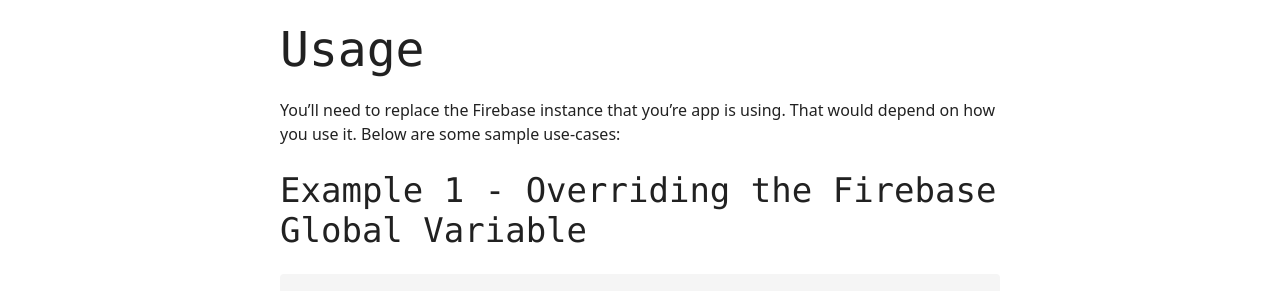
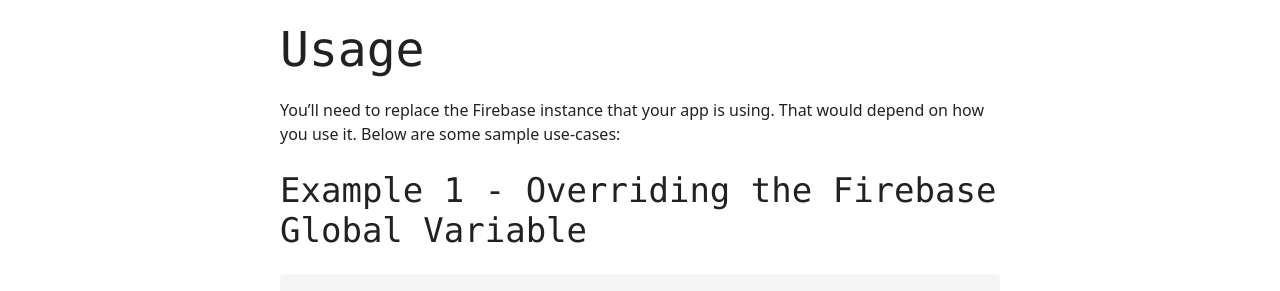
Before and after one commit to mikkopaderes/mock-cloud-firestore, a Jekyll site: the page built from _docs/getting-started.md, in a window 1280 px wide and 900 px high. Shown: the part 444-735 px from the top of the window. Built offline with Jekyll 4.4.1, drawn with Linux system fonts in a browser that asks for light colours; a script that is not in the unit is left out.

Commit message:
Oopsies, typo

```diff
--- a/_docs/getting-started.md
+++ b/_docs/getting-started.md
@@ -20,7 +20,7 @@
 
 ## Usage
 
-You'll need to replace the Firebase instance that you're app is using. That would depend on how you use it. Below are some sample use-cases:
+You'll need to replace the Firebase instance that your app is using. That would depend on how you use it. Below are some sample use-cases:
 
 ### Example 1 - Overriding the Firebase Global Variable
 
```
